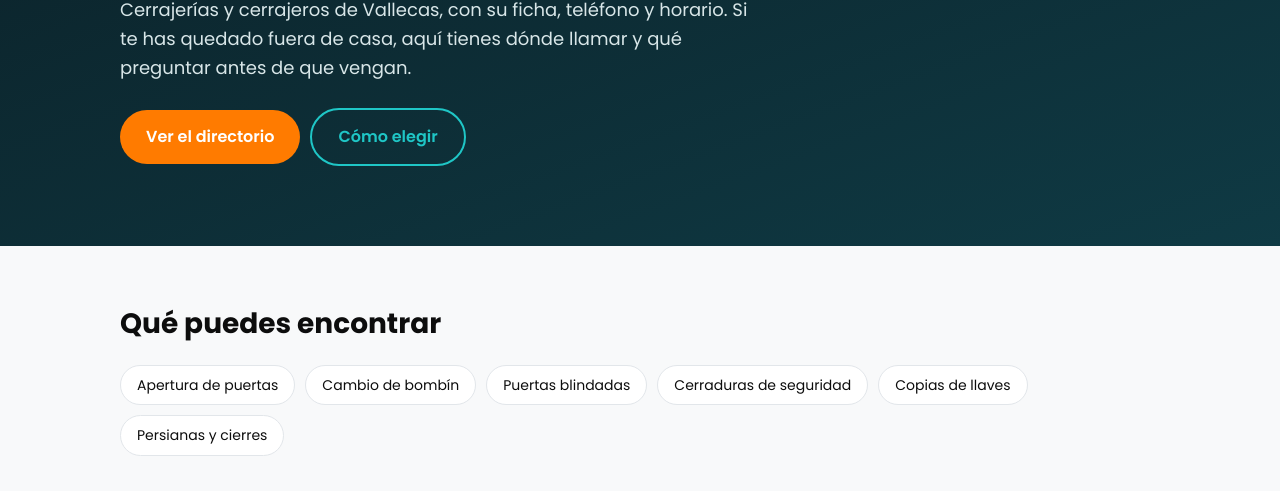
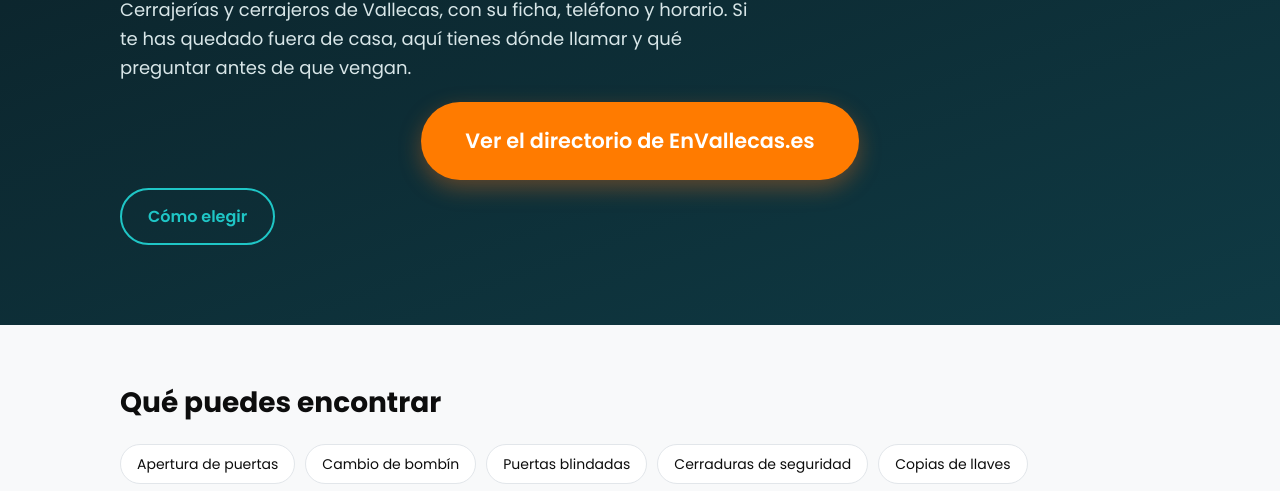
Before and after one commit to jaimebalaguer01/cerrajerosvallecas-pro, a plain HTML site: page index.html in a window 1280 px wide. Shown: the part 274-765 px from the top of the page. Drawn offline with Linux system fonts and the light colour scheme.

Commit message:
Botón grande al directorio de EnVallecas.es y favicon de envallecas.es
Co-Authored-By: Claude Sonnet 5.5 <noreply@anthropic.com>
Claude-Session: https://claude.ai/code/session_01C2douzTVvDqvuZYVRfqo1r

```diff
--- a/index.html
+++ b/index.html
@@ -3,6 +3,7 @@
 <title>Cerrajeros en Vallecas: teléfonos y urgencias | EnVallecas</title>
 <meta name="description" content="Cerrajeros de Puente y Villa de Vallecas con teléfono, horario y dirección. Apertura de puertas, cambio de bombín y puertas blindadas.">
 <link rel="canonical" href="https://cerrajerosvallecas.pro/">
+<link rel="icon" type="image/png" href="https://horizons-cdn.hostinger.com/07cd3627-a04b-411e-a5af-587e305d5d1e/ab9c3c19b06efb9788e8685055d2e6a0.png"><link rel="apple-touch-icon" href="https://horizons-cdn.hostinger.com/07cd3627-a04b-411e-a5af-587e305d5d1e/ab9c3c19b06efb9788e8685055d2e6a0.png">
 <meta property="og:title" content="Cerrajeros en Vallecas: teléfonos y urgencias | EnVallecas"><meta property="og:description" content="Cerrajeros de Puente y Villa de Vallecas con teléfono, horario y dirección. Apertura de puertas, cambio de bombín y puertas blindadas."><meta property="og:type" content="website"><meta property="og:url" content="https://cerrajerosvallecas.pro/"><meta property="og:locale" content="es_ES">
 <link rel="preconnect" href="https://fonts.googleapis.com"><link rel="preconnect" href="https://fonts.gstatic.com" crossorigin>
 <link href="https://fonts.googleapis.com/css2?family=Poppins:wght@400;500;600;700;800&display=swap" rel="stylesheet">
@@ -23,6 +24,7 @@ h1{font-size:clamp(34px,6vw,60px);line-height:1.08;color:var(--teal);margin:16px
 .hero p{max-width:640px;font-size:18px;color:#d8e6e8}
 .btn{display:inline-block;background:var(--orange);color:#fff;font-weight:600;text-decoration:none;padding:14px 26px;border-radius:99px;margin:8px 10px 0 0}
 .btn.alt{background:transparent;border:2px solid var(--teal);color:var(--teal)}
+.btn.big{font-size:1.3rem;padding:22px 44px;box-shadow:0 8px 22px rgba(249,115,22,.35);display:block;width:fit-content;max-width:100%;margin:20px auto 0;text-align:center}
 section{padding:56px 0}
 h2{font-size:28px;margin:0 0 12px}
 .chips{display:flex;flex-wrap:wrap;gap:10px;margin-top:18px}
@@ -48,7 +50,7 @@ footer a{color:var(--teal)}
 <main>
 <div class="hero"><div class="wrap"><span class="eyebrow">Guía local · Puente y Villa de Vallecas</span>
 <h1>Cerrajeros en Vallecas</h1><p>Cerrajerías y cerrajeros de Vallecas, con su ficha, teléfono y horario. Si te has quedado fuera de casa, aquí tienes dónde llamar y qué preguntar antes de que vengan.</p>
-<a class="btn" href="https://envallecas.es/directorio">Ver el directorio</a><a class="btn alt" href="#elegir">Cómo elegir</a></div></div>
+<a class="btn big" href="https://envallecas.es/directorio">Ver el directorio de EnVallecas.es</a><a class="btn alt" href="#elegir">Cómo elegir</a></div></div>
 <section><div class="wrap"><h2>Qué puedes encontrar</h2><div class="chips"><span>Apertura de puertas</span><span>Cambio de bombín</span><span>Puertas blindadas</span><span>Cerraduras de seguridad</span><span>Copias de llaves</span><span>Persianas y cierres</span></div></div></section>
 <section><div class="wrap"><h2>Cerrajeros en el directorio de Vallecas</h2><p>Todas las fichas verificadas están en el directorio de EnVallecas.es, con dirección, teléfono y horario.</p><a class="btn" href="https://envallecas.es/directorio">Ver el directorio</a></div></section>
 <section id="contacto"><div class="wrap"><h2>Pide información</h2><p>Déjanos tus datos y te contactamos. Solo los usamos para responderte.</p>
@@ -61,7 +63,7 @@ footer a{color:var(--teal)}
 <section><div class="wrap"><h2>Zonas de Vallecas</h2><p>Esta guía cubre Puente de Vallecas y Villa de Vallecas. Algunos de sus barrios:</p><div class="barrios"><span>Entrevías</span><span>San Diego</span><span>Palomeras Bajas</span><span>Palomeras Sureste</span><span>Portazgo</span><span>Numancia</span><span>Casco Histórico de Vallecas</span><span>Santa Eugenia</span><span>Ensanche de Vallecas</span></div></div></section>
 <section id="faq"><div class="wrap"><h2>Preguntas frecuentes</h2><details><summary>Me he quedado fuera de casa, ¿qué hago?</summary><p>Llama a un cerrajero de la lista, pide el precio por teléfono antes de que salga y ten a mano un documento que acredite que vives allí.</p></details><details><summary>¿Es mejor cambiar el bombín o toda la cerradura?</summary><p>Depende del estado de la puerta y del nivel de seguridad que quieras. El cerrajero puede aconsejarte tras verla.</p></details><details><summary>¿Qué es un bombín de seguridad?</summary><p>Es un cilindro de la cerradura diseñado para resistir métodos de apertura forzada. Hay distintos niveles; pregunta por el que encaja con tu puerta.</p></details><details><summary>Soy cerrajero en Vallecas, ¿cómo aparezco?</summary><p>Regístrate en EnVallecas.es y crea tu ficha. El enlace está al final de esta página.</p></details></div></section>
 <section style="background:#fff"><div class="wrap"><h2>Recomendados en EnVallecas.es</h2><p>Noticias y fichas del medio local relacionadas con esta guía.</p><div class="grid"><div class="card"><h3><a href="https://envallecas.es/noticias/cerrajeros-vallecas-guia-que-preguntar">Noticia: Cerrajeros en Vallecas: qué preguntar antes de que vengan</a></h3><p class="meta">envallecas.es/noticias/cerrajeros-vallecas-guia-que-preguntar</p></div><div class="card"><h3><a href="https://envallecas.es/negocio/cerrajeros-vallecas">Ficha en el directorio de EnVallecas.es</a></h3><p class="meta">envallecas.es/negocio/cerrajeros-vallecas</p></div><div class="card"><h3><a href="https://envallecas.es/directorio">Directorio de empresas y comercios en Vallecas</a></h3><p class="meta">envallecas.es/directorio</p></div><div class="card"><h3><a href="https://envallecas.es/noticias/categoria/empresas-y-servicios">Más noticias de Empresas y Servicios</a></h3><p class="meta">envallecas.es/noticias/categoria/empresas-y-servicios</p></div><div class="card"><h3><a href="https://envallecas.es/noticias/mudanzas-en-vallecas-5-empresas-del-barrio">Mudanzas en Vallecas: 5 empresas del barrio con ficha</a></h3><p class="meta">envallecas.es/noticias/mudanzas-en-vallecas-5-empresas-del-barrio</p></div><div class="card"><h3><a href="https://envallecas.es/reformas">Sección Reformas de EnVallecas.es</a></h3><p class="meta">envallecas.es/reformas</p></div></div></div></section>
-<section style="background:#fff"><div class="wrap"><h2>En EnVallecas.es</h2><p>Más información sobre cerrajeros en el medio local de Vallecas:</p><ul class="list"><li><a href="https://envallecas.es/negocio/cerrajeros-vallecas">Ficha de esta guía en el directorio de EnVallecas.es</a></li><li><a href="https://envallecas.es/noticias/cerrajeros-vallecas-guia-que-preguntar">Noticia: guía principal de cerrajeros en Vallecas</a></li><li><a href="https://envallecas.es/noticias/cerrajeros-vallecas-preguntas-frecuentes">Noticia: Cerrajeros en Vallecas, preguntas frecuentes</a></li><li><a href="https://envallecas.es/noticias/cerrajeros-vallecas-como-elegir">Noticia: cómo elegir cerrajeros en Vallecas</a></li><li><a href="https://envallecas.es/noticias/cerrajeros-puente-de-vallecas">Noticia: Cerrajeros en Puente de Vallecas</a></li><li><a href="https://envallecas.es/noticias/cerrajeros-villa-de-vallecas">Noticia: Cerrajeros en Villa de Vallecas</a></li><li><a href="https://envallecas.es/directorio">Directorio de negocios de Vallecas</a></li><li><a href="https://envallecas.es/reformas">Sección Reformas de EnVallecas.es</a></li></ul></div></section>
+<section style="background:#fff"><div class="wrap"><h2>En EnVallecas.es</h2><p>Más información sobre cerrajeros en el medio local de Vallecas:</p><ul class="list"><li><a href="https://envallecas.es/negocio/cerrajeros-vallecas">Ficha de esta guía en el directorio de EnVallecas.es</a></li><li><a href="https://envallecas.es/noticias/cerrajeros-vallecas-guia-que-preguntar">Noticia: guía principal de cerrajeros en Vallecas</a></li><li><a href="https://envallecas.es/noticias/cerrajeros-vallecas-preguntas-frecuentes">Noticia: Cerrajeros en Vallecas, preguntas frecuentes</a></li><li><a href="https://envallecas.es/noticias/cerrajeros-vallecas-como-elegir">Noticia: cómo elegir cerrajeros en Vallecas</a></li><li><a href="https://envallecas.es/noticias/cerrajeros-puente-de-vallecas">Noticia: Cerrajeros en Puente de Vallecas</a></li><li><a href="https://envallecas.es/noticias/cerrajeros-villa-de-vallecas">Noticia: Cerrajeros en Villa de Vallecas</a></li><li><a href="https://envallecas.es/directorio">Directorio de negocios de Vallecas</a></li><li><a href="https://envallecas.es/reformas">Sección Reformas de EnVallecas.es</a></li></ul><a class="btn big" href="https://envallecas.es/directorio">Ver el directorio de EnVallecas.es</a></div></section>
 <section class="band"><div class="wrap"><h2>¿Tienes un negocio en Vallecas?</h2><p>Aparece en el directorio de EnVallecas.es y llega a los vecinos que buscan lo que ofreces.</p><a class="btn" href="https://envallecas.es/registro">Anúnciate</a><a class="btn alt" href="https://envallecas.es">Conoce EnVallecas.es</a></div></section>
 </main>
 <footer><div class="wrap"><p>Cerrajeros en Vallecas es una guía de <a href="https://envallecas.es">EnVallecas.es</a>, el medio local de Vallecas. Los datos de los negocios proceden de su ficha en el directorio.</p>
```
Also changed, not shown: como-elegir/index.html (+3 -1 lines), preguntas-frecuentes/index.html (+3 -1 lines), puente-de-vallecas/index.html (+3 -1 lines), villa-de-vallecas/index.html (+3 -1 lines).
